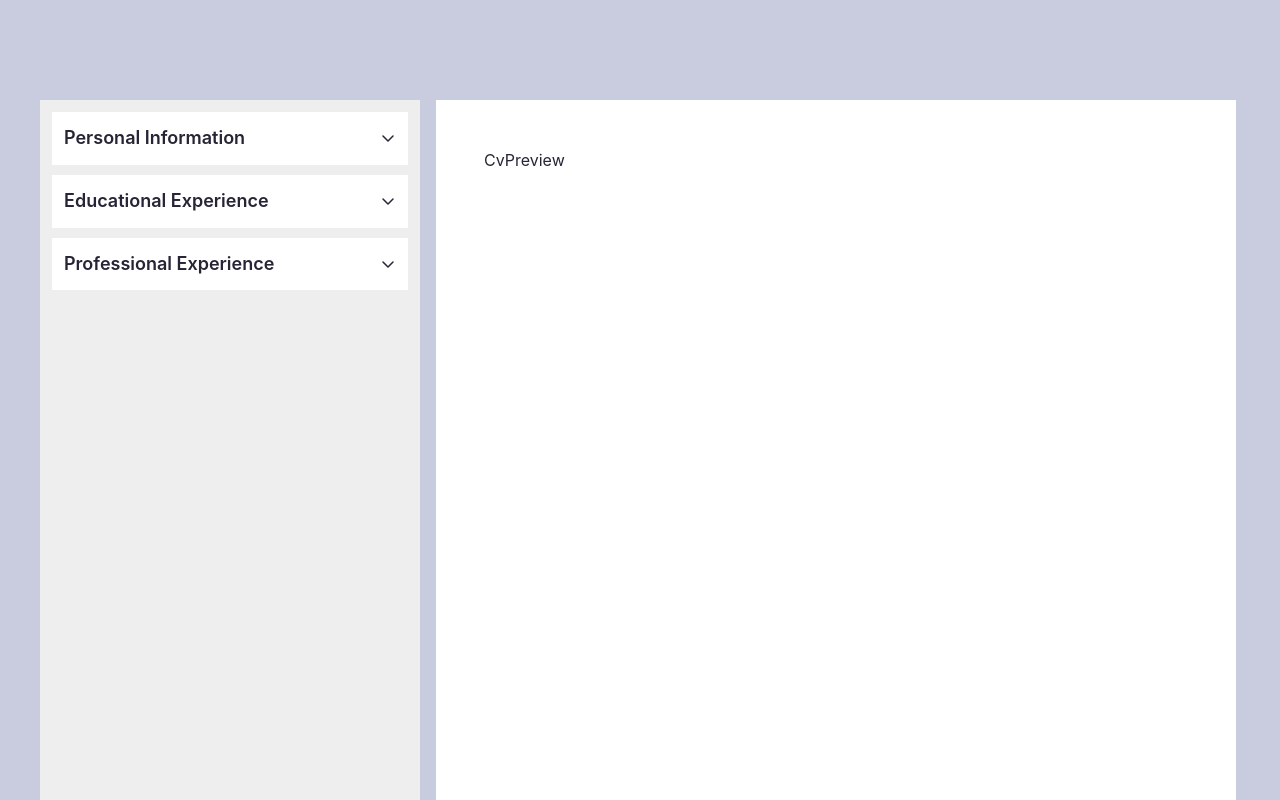
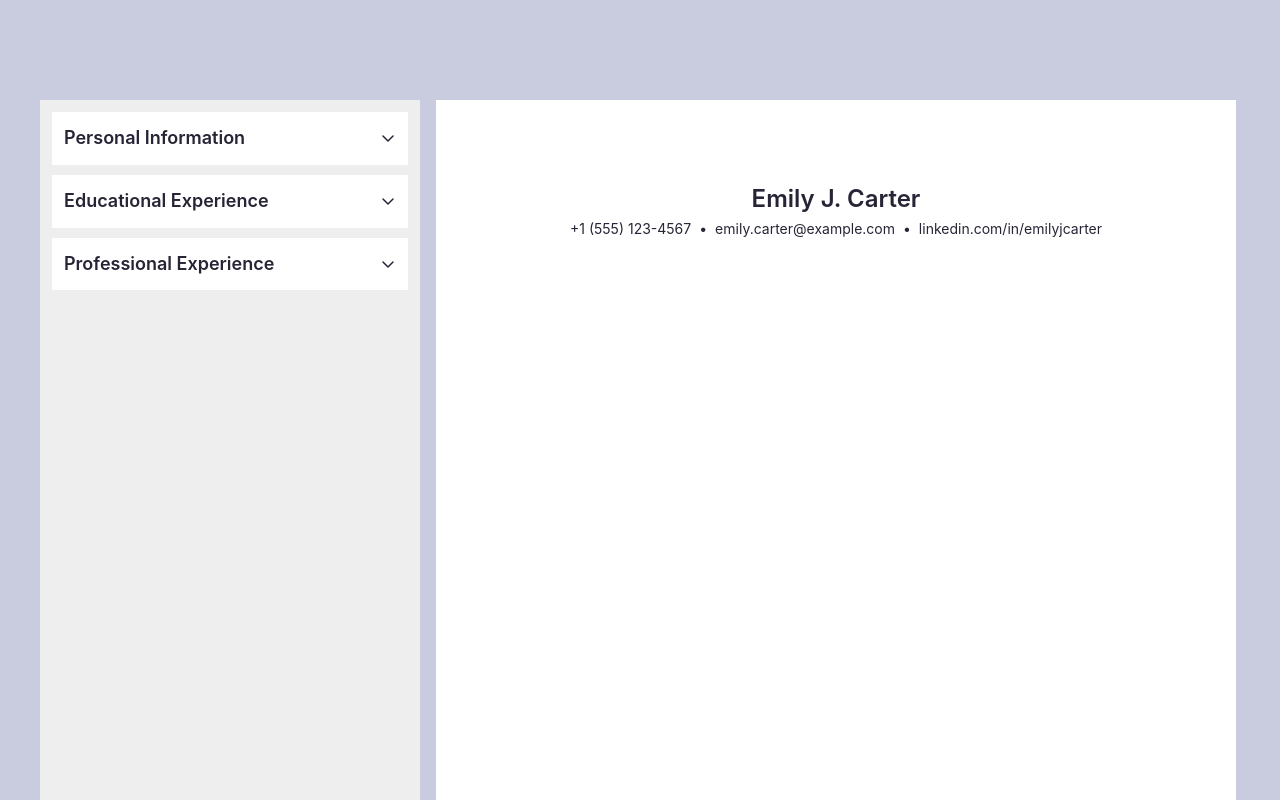
Before and after one commit to jsklcodes/cv-application, a React (Vite) app: page / in a window 1280 px wide. Shown: the top 800 px of the page. Built offline with nearby package versions, Linux system fonts and the light colour scheme.

Commit message:
Create the PersonalInfoHeader component

```diff
--- a/src/App.jsx
+++ b/src/App.jsx
@@ -3,6 +3,7 @@ import { CvCreator } from './components/CvCreator';
 import { CvPreview } from './components/CvPreview';
 import { EducationalExpForm } from './components/EducationalExpForm';
 import { PersonalInfoForm } from './components/PersonalInfoForm';
+import { PersonalInfoHeader } from './components/PersonalInfoHeader';
 import { ProfessionalExpForm } from './components/ProfessionalExpForm';
 
 export const App = () => {
@@ -31,7 +32,7 @@ export const App = () => {
       </CvCreator>
 
       <CvPreview>
-        <p>CvPreview</p>
+        <PersonalInfoHeader />
       </CvPreview>
     </div>
   );
--- /dev/null
+++ b/src/components/PersonalInfoHeader/index.css
@@ -0,0 +1,18 @@
+.personal-info-header {
+  text-align: center;
+  padding-block: 3.2rem;
+}
+
+.person-full-name {
+  font-size: 2.4rem;
+  font-weight: 600;
+}
+
+.person-info {
+  display: flex;
+  flex-wrap: wrap;
+  align-items: center;
+  justify-content: center;
+  column-gap: 0.8rem;
+  font-size: 1.4rem;
+}
--- /dev/null
+++ b/src/components/PersonalInfoHeader/index.jsx
@@ -0,0 +1,14 @@
+import './index.css';
+
+export const PersonalInfoHeader = () => {
+  return (
+    <header className="personal-info-header">
+      <span className="person-full-name">Emily J. Carter</span>
+      <div className="person-info">
+        <span>+1 (555) 123-4567</span> •
+        <span>emily.carter@example.com</span> •
+        <span>linkedin.com/in/emilyjcarter</span>
+      </div>
+    </header>
+  );
+};
```
